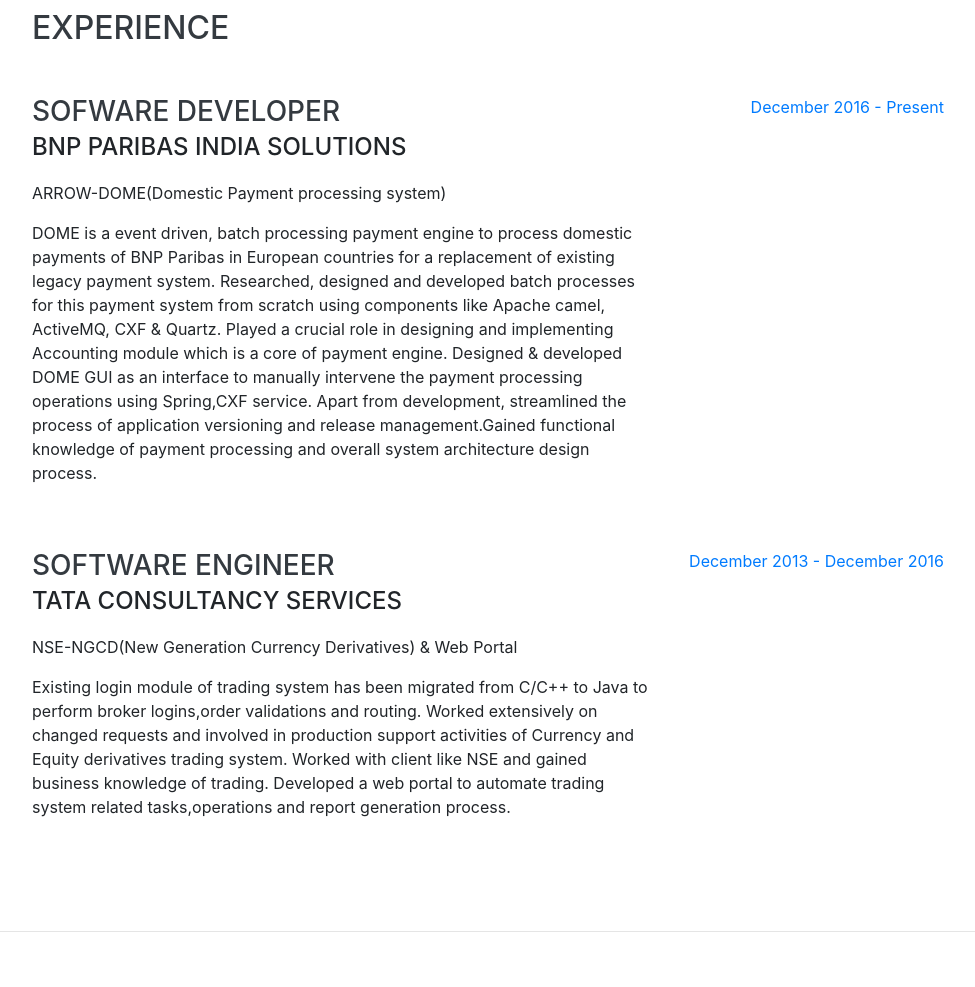
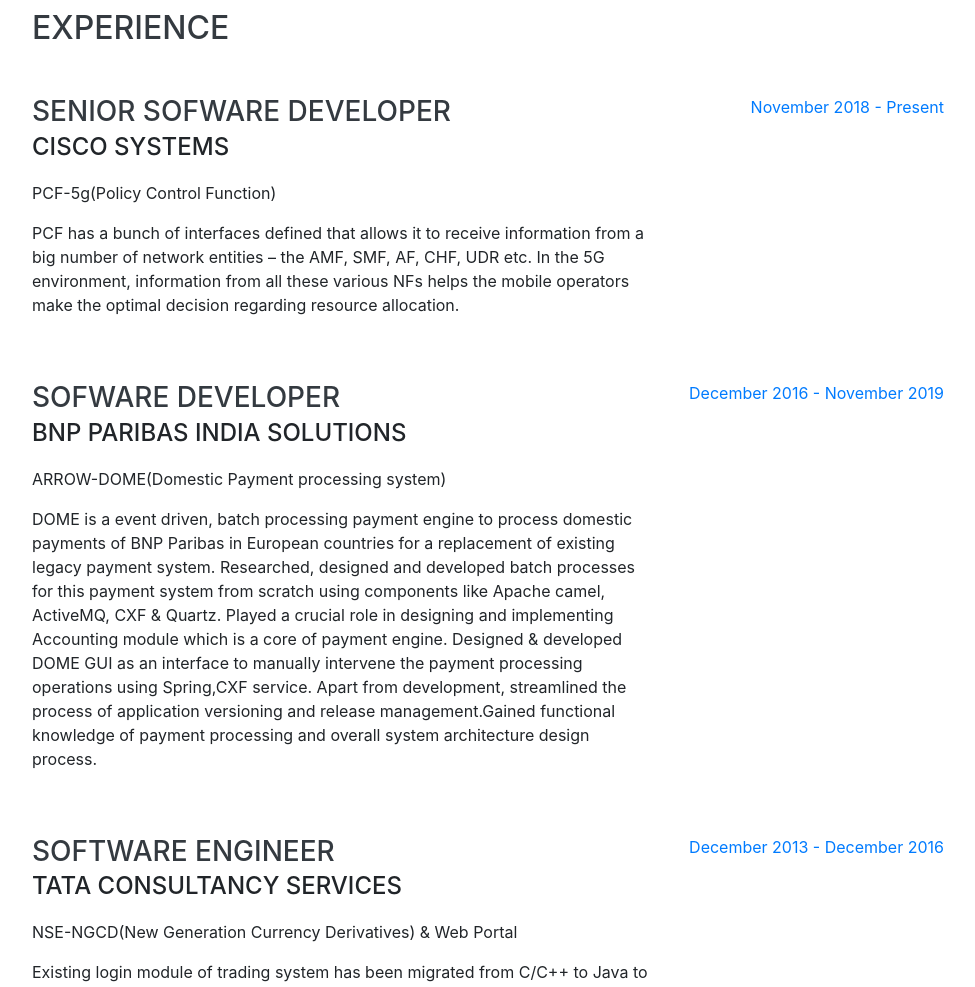
Before and after one commit to nikhilkapleshwari/portfolio, a website with bundled scripts: page index.html in a window 1280 px wide. Shown: the part 840-1827 px from the top of the page, without its empty margins (288-1263 px from the left). Built offline with nearby package versions, Linux system fonts and the light colour scheme; a web font is replaced by a local one.

Commit message:
Added Cisco experience

```diff
--- a/index.html
+++ b/index.html
@@ -99,13 +99,25 @@
 
       <div class="resume-item d-flex flex-column flex-md-row justify-content-between mb-5">
         <div class="resume-content">
+          <h3 class="mb-0">Senior Sofware Developer</h3>
+          <div class="subheading mb-3">Cisco Systems</div>
+          <div class="subheading-colored mb-3">PCF-5g(Policy Control Function)</div>
+          <p>PCF has a bunch of interfaces defined that allows it to receive information from a big number of network entities – the AMF, SMF, AF, CHF, UDR etc. In the 5G environment, information from all these various NFs helps the mobile operators make the optimal decision regarding resource allocation.</p>
+        </div>
+        <div class="resume-date text-md-right">
+          <span class="text-primary">November 2018 - Present</span>
+        </div>
+      </div>
+
+      <div class="resume-item d-flex flex-column flex-md-row justify-content-between mb-5">
+        <div class="resume-content">
           <h3 class="mb-0">Sofware Developer</h3>
           <div class="subheading mb-3">BNP Paribas India solutions</div>
           <div class="subheading-colored mb-3">ARROW-DOME(Domestic Payment processing system)</div>
           <p>DOME is a event driven, batch processing payment engine to process domestic payments of BNP Paribas in European countries for a replacement of existing legacy payment system. Researched, designed and developed batch processes for this payment system from scratch using components like Apache camel, ActiveMQ, CXF & Quartz. Played a crucial role in designing and implementing Accounting module which is a core of payment engine. Designed & developed DOME GUI as an interface to manually intervene the payment processing operations using Spring,CXF service. Apart from development, streamlined the process of application versioning and release management.Gained functional knowledge of payment processing and overall system architecture design process.</p>
         </div>
         <div class="resume-date text-md-right">
-          <span class="text-primary">December 2016 - Present</span>
+          <span class="text-primary">December 2016 - November 2019</span>
         </div>
       </div>
 
```
